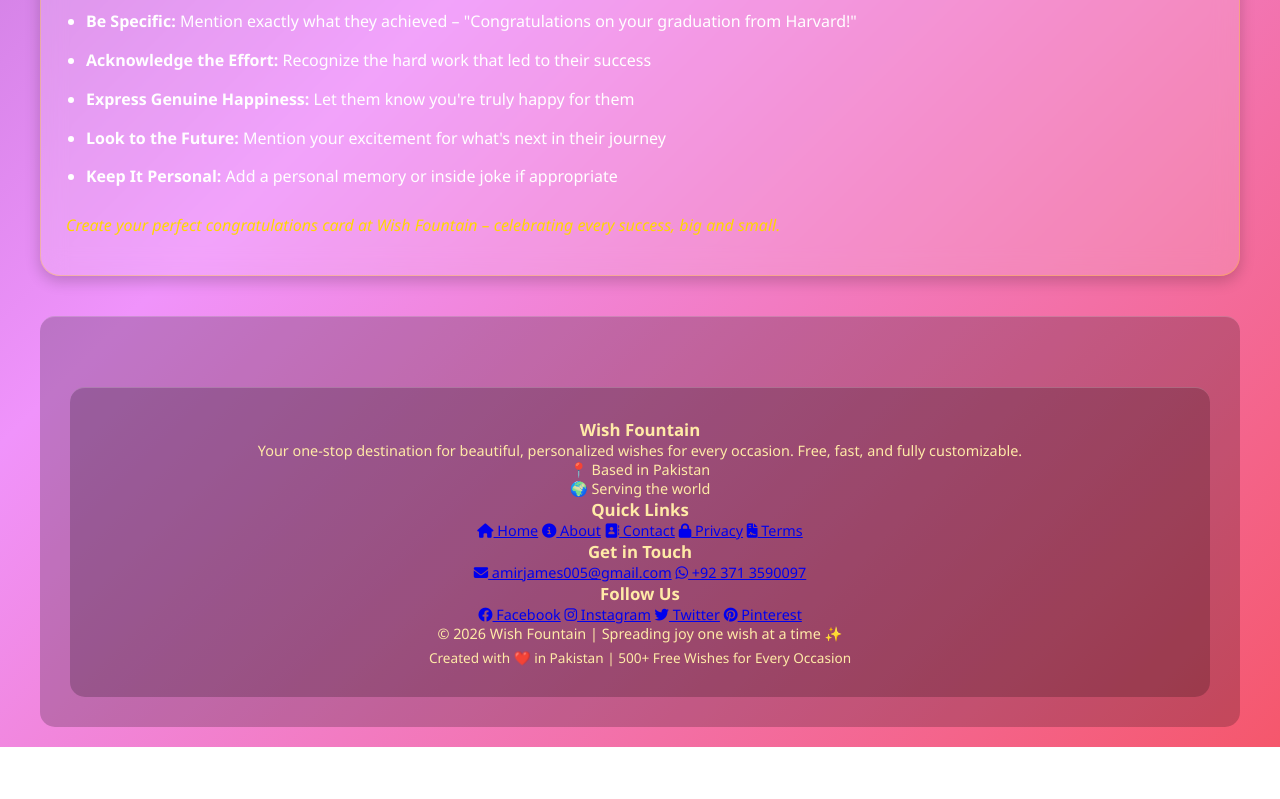
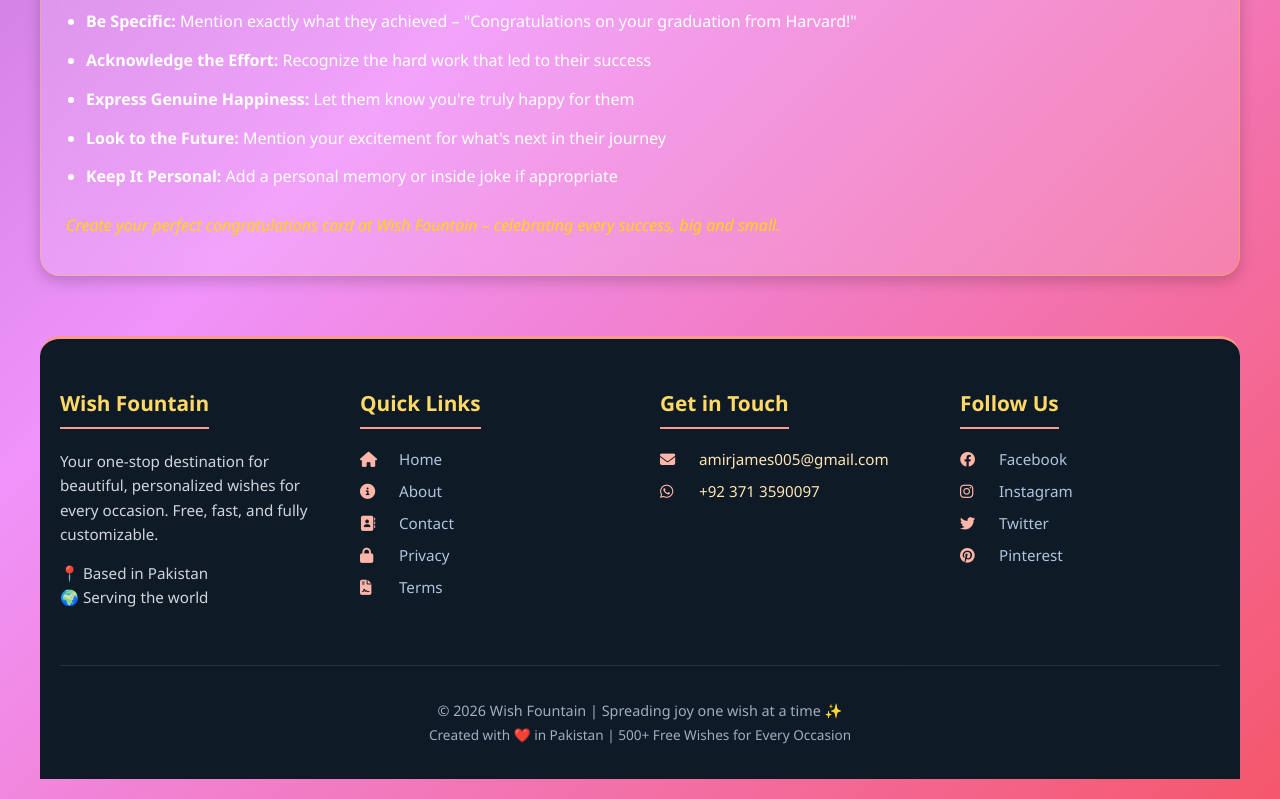
Before and after one commit to monica674/wish-fountain-Hub, a plain HTML site: page wishfountain-congratulations-card.html in a window 1280 px wide. Shown: the part 3244-4043 px from the top of the page. Before the commit the page ends 3991 px from the top, so only its background shows below. Drawn offline with Linux system fonts and the light colour scheme.

Commit message:
Update wishfountain-congratulations-card.html

```diff
--- a/wishfountain-congratulations-card.html
+++ b/wishfountain-congratulations-card.html
@@ -499,26 +499,108 @@
             box-shadow: 0 5px 15px rgba(255, 215, 0, 0.2);
         }
 
-        footer {
-            text-align: center;
-            margin-top: 40px;
-            padding: 30px;
-            border-top: 1px solid rgba(255, 255, 255, 0.2);
-            color: #FFEAA7;
-            font-size: 0.9rem;
-            background: rgba(0, 0, 0, 0.2);
-            border-radius: 15px;
-        }
+       /* ===== IMPROVED FOOTER STYLES - Consistent with Site ===== */
+.main-footer {
+    background: rgba(10, 25, 35, 0.98);
+    backdrop-filter: blur(10px);
+    padding: 50px 20px 30px;
+    margin-top: 60px;
+    border-top: 3px solid #ff9a8b;
+    color: #e0e0e0;
+    width: 100%;
+    border-radius: 20px 20px 0 0;
+}
 
-        .footer-link {
-            color: #FFD700;
-            text-decoration: none;
-            margin: 0 10px;
-        }
+.footer-content {
+    max-width: 1200px;
+    margin: 0 auto;
+    display: grid;
+    grid-template-columns: repeat(auto-fit, minmax(220px, 1fr));
+    gap: 40px;
+    margin-bottom: 40px;
+}
 
-        .footer-link:hover {
-            text-decoration: underline;
-        }
+.footer-section h3 {
+    color: #ffd966;
+    font-size: 1.3rem;
+    margin-bottom: 20px;
+    padding-bottom: 10px;
+    border-bottom: 2px solid #ff9a8b;
+    display: inline-block;
+}
+
+.footer-section p {
+    color: #d1d5db;
+    line-height: 1.6;
+    margin-bottom: 15px;
+    font-size: 0.95rem;
+}
+
+.footer-section a {
+    color: #b0c4de;
+    text-decoration: none;
+    display: block;
+    margin-bottom: 12px;
+    transition: all 0.3s;
+    font-size: 0.95rem;
+}
+
+.footer-section a i {
+    width: 25px;
+    color: #ffb5a7;
+    margin-right: 10px;
+    transition: all 0.3s;
+}
+
+.footer-section a:hover {
+    color: #ffffff;
+    transform: translateX(5px);
+}
+
+.footer-section a:hover i {
+    color: #ffd966;
+}
+
+.footer-section a[href^="mailto"],
+.footer-section a[href^="https://wa.me"] {
+    color: #ffe5b4;
+    font-weight: 500;
+}
+
+.footer-section a[href^="mailto"]:hover,
+.footer-section a[href^="https://wa.me"]:hover {
+    color: #ffffff;
+}
+
+.footer-bottom {
+    text-align: center;
+    padding-top: 30px;
+    border-top: 1px solid rgba(255, 255, 255, 0.1);
+    color: #a0aec0;
+    font-size: 0.9rem;
+}
+
+.footer-bottom p {
+    margin: 5px 0;
+    color: #a0aec0;
+}
+
+@media (max-width: 768px) {
+    .footer-content {
+        grid-template-columns: 1fr;
+        text-align: center;
+    }
+
+    .footer-section a {
+        justify-content: center;
+        display: flex;
+        align-items: center;
+    }
+
+    .footer-section a i {
+        margin-right: 8px;
+    }
+}
 
         .notification {
             position: fixed;
```
